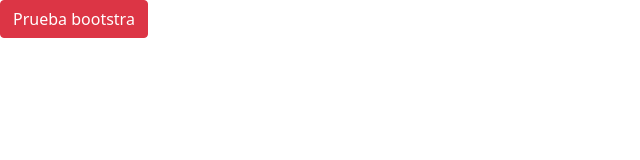
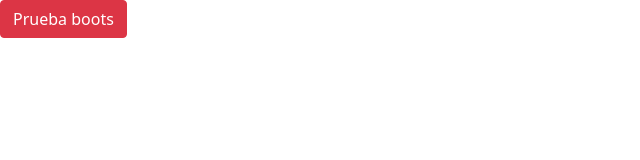
Before and after one commit to matotec/angular-interview, an Angular app: page / in a window 1280 px wide. Shown: the top 160 px of the page, without its empty margins (0-640 px from the left). Built offline with nearby package versions, Linux system fonts and the light colour scheme.

Commit message:
bootstrap instalado y probado

```diff
--- a/src/app/app.component.html
+++ b/src/app/app.component.html
@@ -1,2 +1,2 @@
 
-<button class="btn btn-danger">Prueba bootstra</button>
+<button class="btn btn-danger">Prueba boots</button>
```
Also changed, not shown: package.json (+22 -22 lines), 1 other file (tests, documents, lock files or other folders).
